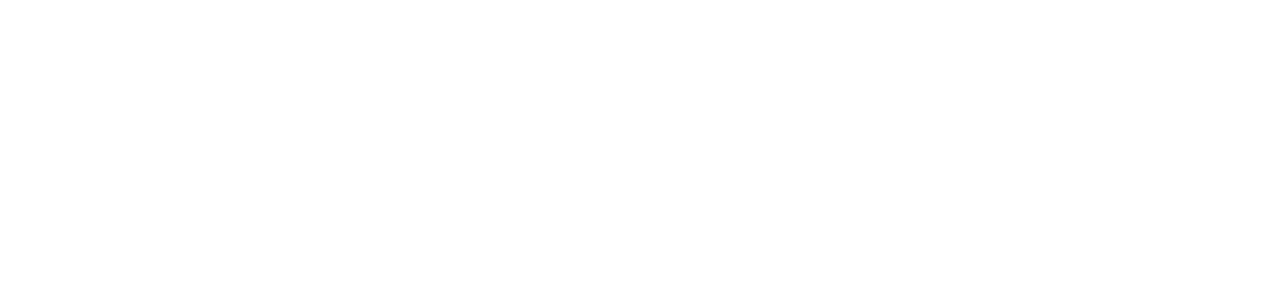
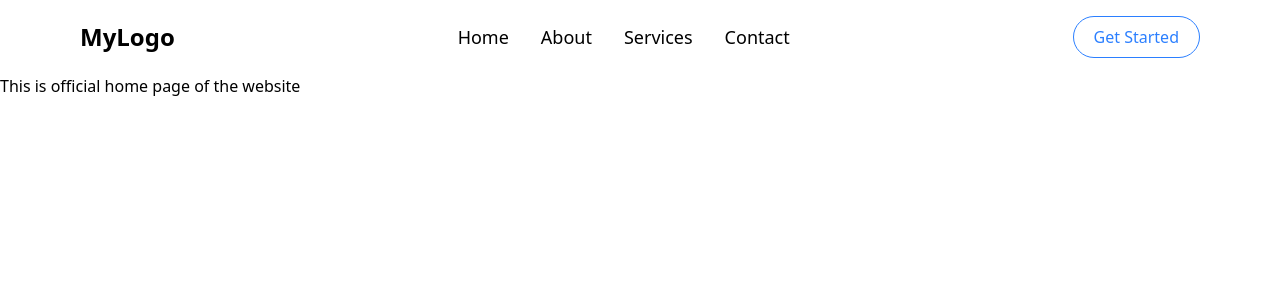
Before and after one commit to saurabhkumarxmpt/NoteVault, a React app in the folder frontend/: page / in a window 1280 px wide. Shown: the top 300 px of the page. Built offline with nearby package versions, Linux system fonts and the light colour scheme; the HTML template or start-up script is replaced by a standard one.

Commit message:
make some changes on the frontend side of the website

```diff
--- a/frontend/package.json
+++ b/frontend/package.json
@@ -11,6 +11,7 @@
   },
   "dependencies": {
     "@tailwindcss/vite": "^4.1.17",
+    "lucide-react": "^0.554.0",
     "react": "^19.2.0",
     "react-dom": "^19.2.0",
     "react-router-dom": "^7.9.6",
--- /dev/null
+++ b/frontend/src/components/Navbar.jsx
@@ -0,0 +1,50 @@
+import { useState } from "react";
+import { Menu, X } from "lucide-react";
+
+const Navbar = () => {
+  const [open, setOpen] = useState(false);
+
+  return (
+    <header className="w-full py-4">
+      <nav className="max-w-6xl mx-auto flex items-center justify-between px-4">
+
+        {/* Logo */}
+        <div className="text-2xl font-bold">MyLogo</div>
+
+        {/* Desktop Links */}
+        <ul className="hidden md:flex gap-8 text-lg font-medium">
+          <li className="hover:text-blue-500 cursor-pointer">Home</li>
+          <li className="hover:text-blue-500 cursor-pointer">About</li>
+          <li className="hover:text-blue-500 cursor-pointer">Services</li>
+          <li className="hover:text-blue-500 cursor-pointer">Contact</li>
+        </ul>
+
+        {/* Desktop Button */}
+        <button className="hidden md:block px-5 py-2 border border-blue-500 text-blue-500 rounded-full hover:bg-blue-500 hover:text-white transition-all duration-200">
+          Get Started
+        </button>
+
+        {/* Mobile Menu Icon */}
+        <div className="md:hidden" onClick={() => setOpen(!open)}>
+          {open ? <X size={28} /> : <Menu size={28} />}
+        </div>
+      </nav>
+
+      {/* Mobile Menu */}
+      {open && (
+        <div className="md:hidden px-4 py-3 space-y-3 bg-white shadow-md rounded-lg mt-3">
+          <p className="hover:text-blue-500 cursor-pointer">Home</p>
+          <p className="hover:text-blue-500 cursor-pointer">About</p>
+          <p className="hover:text-blue-500 cursor-pointer">Services</p>
+          <p className="hover:text-blue-500 cursor-pointer">Contact</p>
+
+          <button className="w-full px-5 py-2 border border-blue-500 text-blue-500 rounded-full hover:bg-blue-500 hover:text-white transition-all duration-200">
+            Get Started
+          </button>
+        </div>
+      )}
+    </header>
+  );
+};
+
+export default Navbar;
--- a/frontend/src/layout/MainLayout.jsx
+++ b/frontend/src/layout/MainLayout.jsx
@@ -1,11 +1,15 @@
 import {Outlet} from "react-router-dom";
+import Navbar from "../components/Navbar";
 
 const MainLayout=()=>{
-    <>
-    <main className="min-h-screen">
-        <Outlet/>
-    </main>
-    </>
+    return(
+        <>
+        <Navbar/>
+        <div>
+        <Outlet />    {/* Yaha se HomePage render hoga */}
+      </div>
+        </>
+    )
 }
 
 export default MainLayout;
--- a/frontend/src/router/AppRouter.jsx
+++ b/frontend/src/router/AppRouter.jsx
@@ -9,6 +9,7 @@
             <Route path="/" element={<MainLayout/>}>
                 <Route index element={<HomePage/>}/>
             </Route>
+
         </Routes>
         </>
     )
```
Also changed, not shown: 1 other file (tests, documents, lock files or other folders).
